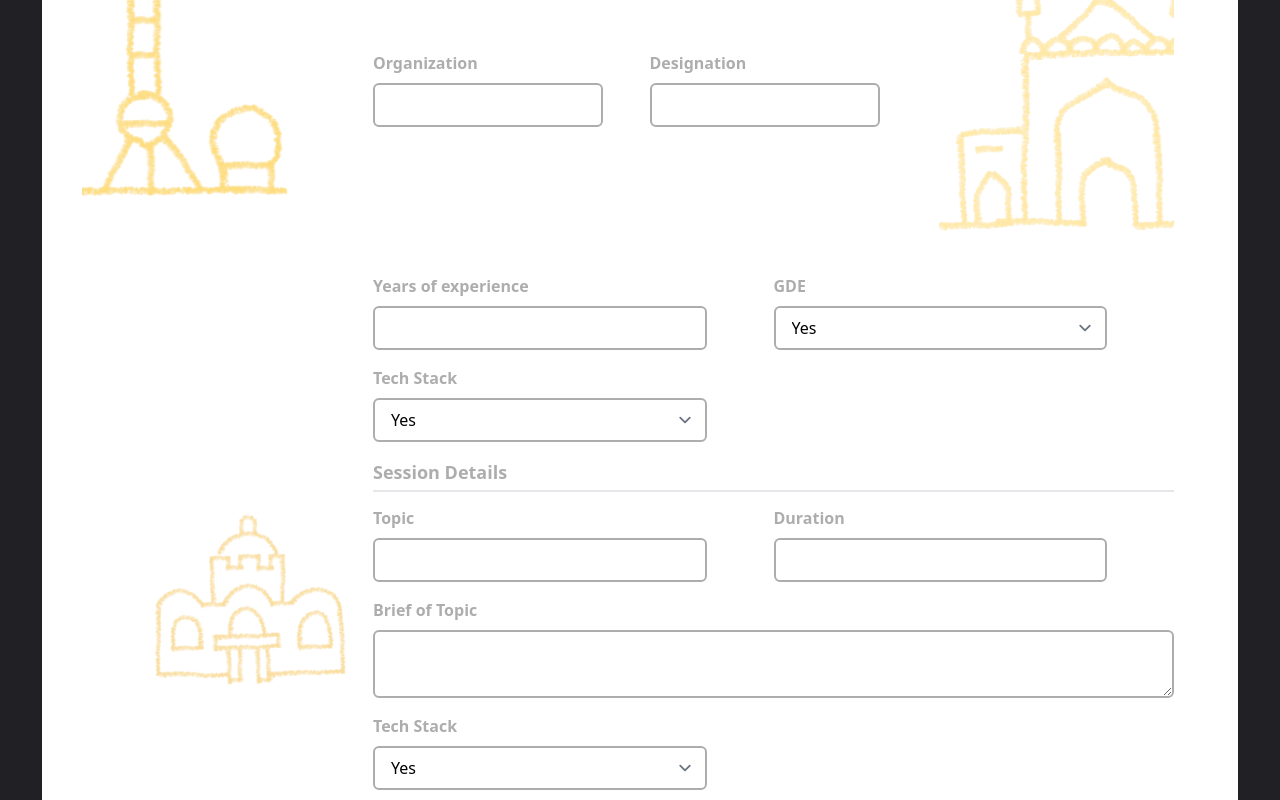
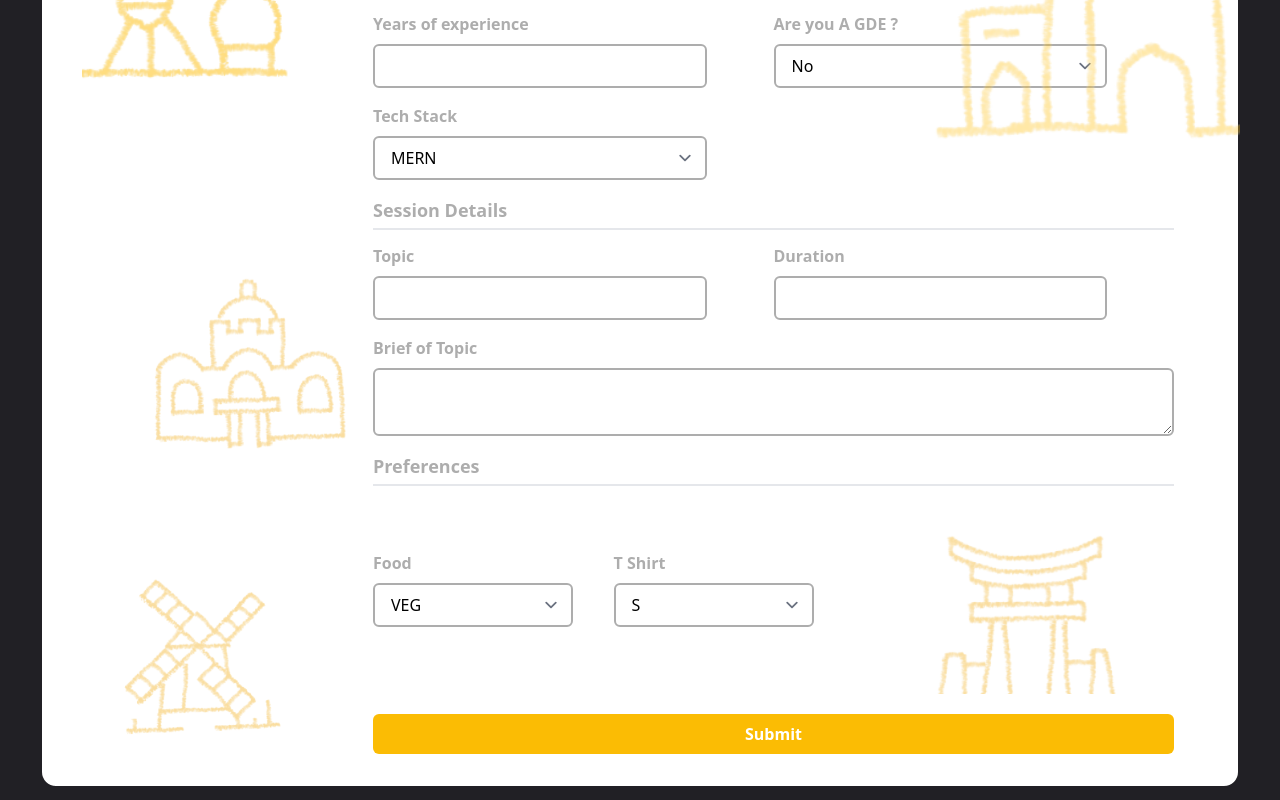
Before and after one commit to vivek26anand/devfest-speaker, a React (Create React App) app: page / in a window 1280 px wide. Shown: the part 980-1780 px from the top of the page. Built offline with nearby package versions, Linux system fonts and the light colour scheme.

Commit message:
1. Illustration size fix 2. Added Tech Stack

```diff
--- a/src/From.js
+++ b/src/From.js
@@ -107,6 +107,7 @@ export default function Form(){
                         <div className='md:w-1/3 flex flex-col mb-4'>
                             <label htmlFor="gender" className="text-tertiary font-semibold font-sans mb-2">Gender</label>
                             <select className="md:w-5/6 border-2 border-tertiary rounded-md px-4 py-2 focus:border-primary focus:ring-primary">
+                                <option></option>
                                 <option>Male</option>
                                 <option>Female</option>
                                 <option>Others</option>
@@ -124,6 +125,7 @@ export default function Form(){
                         <div className='md:w-1/2 flex flex-col mb-4'>
                             <label htmlFor="state" className="text-tertiary font-semibold font-sans mb-2">State</label>
                             <select className="md:w-5/6 border-2 border-tertiary rounded-md px-4 py-2 focus:border-primary focus:ring-primary">
+                               <option></option>
                                {states.map((state)=>(
                                 <option key={state} value={state}>{state}</option>
                                ))}
@@ -178,7 +180,7 @@ export default function Form(){
                             <label htmlFor="designation" className="text-tertiary font-semibold font-sans mb-2">Designation</label>
                             <input type="text" name="designation" id="designation" className="md:w-5/6 border-2 border-tertiary rounded-md px-4 py-2 focus:border-primary focus:ring-primary" required/>
                         </div>
-                        <img src={Illustration3} alt="illustration" className='md:w-80 w-0'/>
+                        <img src={Illustration3} alt="illustration" className='absolute md:w-80 w-0 right-0 mr-10'/>
                        </div>
 
                        <div className='md:flex items-center justify-between'>
@@ -188,19 +190,25 @@ export default function Form(){
                             <input type="number" min={0} name="yearsofexperience" id="yearsofexperience" className="md:w-5/6 border-2 border-tertiary rounded-md px-4 py-2 focus:border-primary focus:ring-primary" required/>
                         </div>
                         <div className='md:w-1/2 flex flex-col mb-4'>
-                            <label htmlFor="gde" className="text-tertiary font-semibold font-sans mb-2">GDE</label>
+                            <label htmlFor="gde" className="text-tertiary font-semibold font-sans mb-2">Are you A GDE ?</label>
                             <select className="md:w-5/6 border-2 border-tertiary rounded-md px-4 py-2 focus:border-primary focus:ring-primary">
+                                <option>No</option>
                                 <option>Yes</option>
-                                <option>No</option>
                             </select>
                         </div>
 
                        </div>
                        <div className='md:w-1/2 flex flex-col mb-4'>
                             <label htmlFor="techstack" className="text-tertiary font-semibold font-sans mb-2">Tech Stack</label>
-                            <select className="md:w-5/6 border-2 border-tertiary rounded-md px-4 py-2 focus:border-primary focus:ring-primary">
-                                <option>Yes</option>
-                                <option>No</option>
+                            <select name="techstack" id="techstack" className="md:w-5/6 border-2 border-tertiary rounded-md px-4 py-2 focus:border-primary focus:ring-primary">
+                                <option>MERN</option>
+                                <option>Flutter</option>
+                                <option>React Native</option>
+                                <option>Kotlin</option>
+                                <option>Firebase</option>
+                                <option>Python - Django</option>
+                                <option>LAMP</option>
+                                <option>Other</option>
                             </select>
                         </div>
 
@@ -228,13 +236,7 @@ export default function Form(){
                             <label htmlFor="BriefofTopic" className="text-tertiary font-semibold font-sans mb-2">Brief of Topic</label>
                             <textarea name="BriefofTopic" id="BriefofTopic" className="w-full border-2 border-tertiary rounded-md px-4 py-2 focus:border-primary focus:ring-primary" required/>
                         </div>
-                       <div className='md:w-1/2 flex flex-col mb-4'>
-                            <label htmlFor="techstack" className="text-tertiary font-semibold font-sans mb-2">Tech Stack</label>
-                            <select className="md:w-5/6 border-2 border-tertiary rounded-md px-4 py-2 focus:border-primary focus:ring-primary">
-                                <option>Yes</option>
-                                <option>No</option>
-                            </select>
-                        </div>
+
 
                         <div className='text-lg text-tertiary font-bold'>
                         Preferences
```
